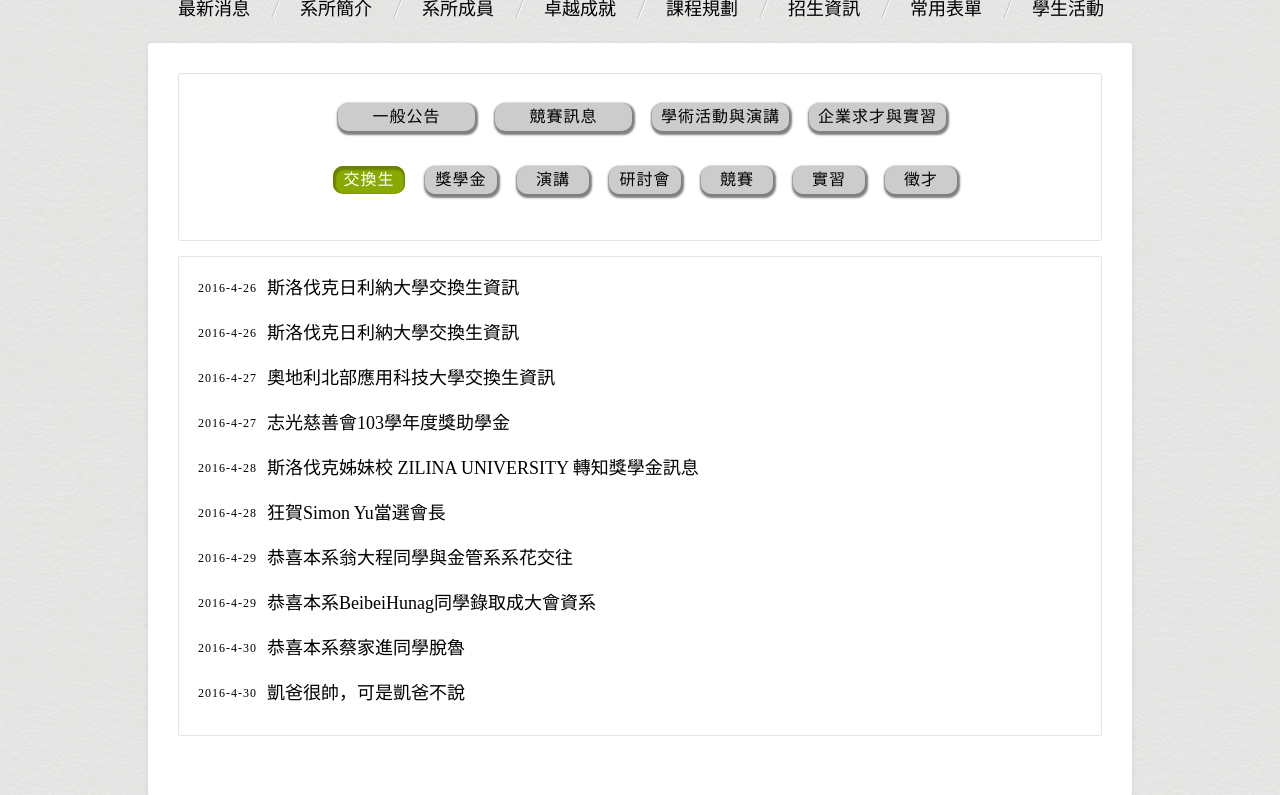
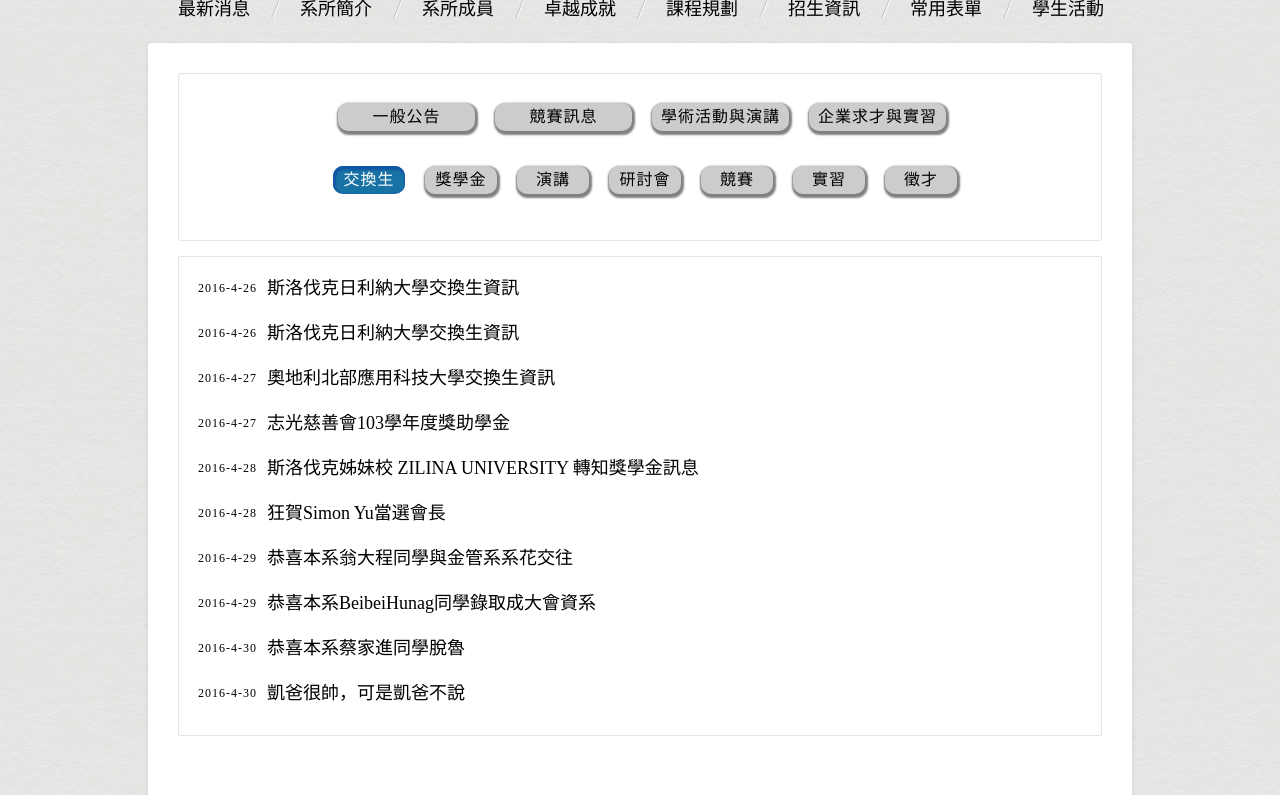
Before and after one commit to tacheng9502/NUKIM, a PHP site: page /class.html in a window 1280 px wide, with the box ticked. Shown: the part 127-922 px from the top of the page. Run offline with PHP 8.4, Linux system fonts and the light colour scheme.

Commit message:
一直改

```diff
--- a/stylesheet/style.css
+++ b/stylesheet/style.css
@@ -522,9 +522,9 @@ ul.social_nav li{
     color:white;
 }
 .choose_t input[type="checkbox"]:checked + label {
-    background-color: #88AA00;
+    background-color: #1972A4;
     color:white;
-    box-shadow:1px 2px 2px 2px #688200 inset;
+    box-shadow:1px 2px 2px 2px #1156A4 inset;
 }
 /*content*/
 .class_content ul{
```
